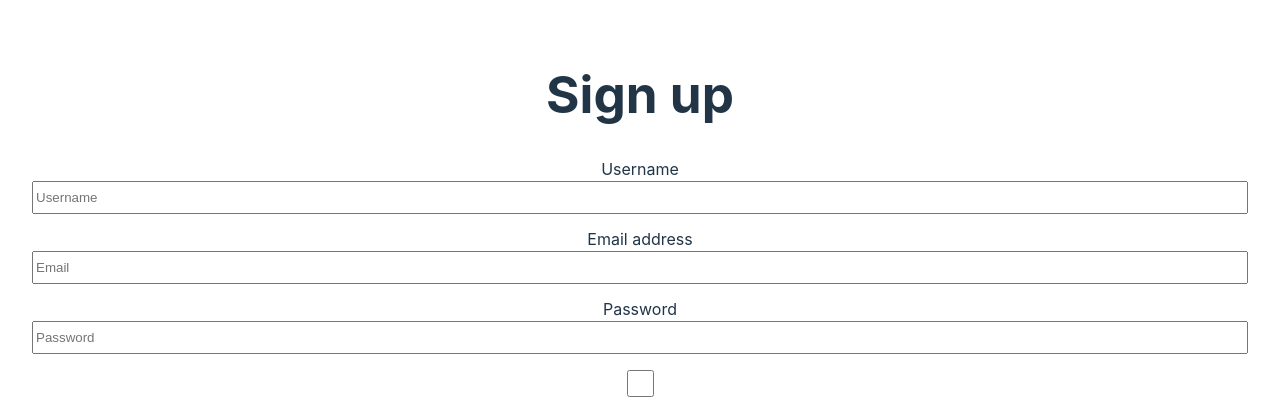
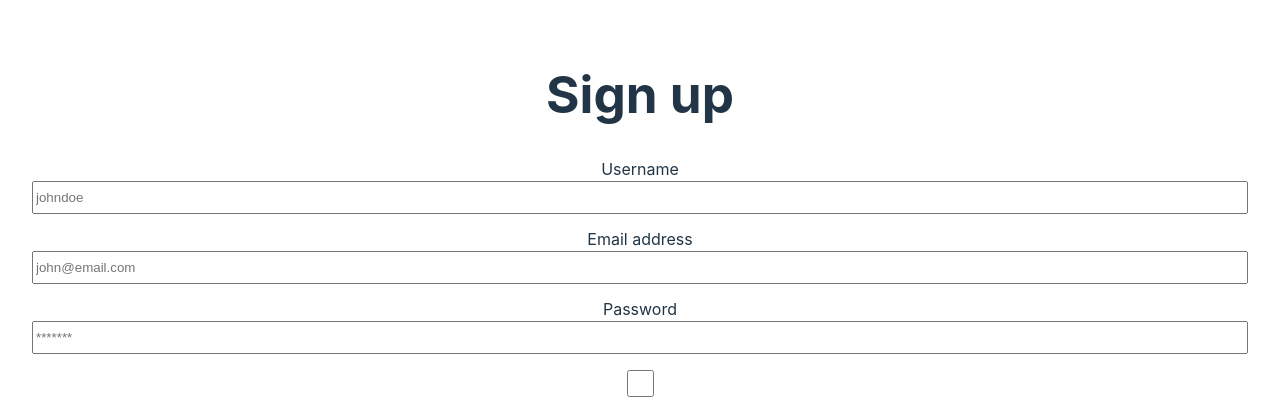
Before and after one commit to Technigo/final-boiler-plate-monorepo, a React (Vite) app in the folder frontend/: page /register in a window 1280 px wide. Shown: the top 404 px of the page. Built offline with nearby package versions, Linux system fonts and the light colour scheme; no server answers.

Commit message:
add consent to userStore and update register page

```diff
--- a/frontend/src/pages/Register.jsx
+++ b/frontend/src/pages/Register.jsx
@@ -21,17 +21,12 @@ export const Register = () => {
 
   // Function to handle the click event of the signup button.
   const onSignupClick = async () => {
-    if (!username || !password || !email) {
-      // Display an alert if any of the required fields are empty.
-      alert("Please enter email, username, and password");
-      return;
-    }
     try {
-      // Call the 'handleSignup' function from 'userStore' with 'username', 'password', and 'email' parameters.
-      await storeHandleSignup(username, password, email);
-      if (username && password && email) {
+      // Call the 'handleSignup' function from 'userStore' with 'username', 'password', 'email' and 'consent' parameters.
+      await storeHandleSignup(username, password, email, consent);
+      if (username && password && email && (consent===true)) {
         // If the signup is successful, navigate to the login route.
-        navigate("/login"); // Replace with your desired path
+        navigate("/login");
       }
     } catch (error) {
       // Handle any errors that occur during signup and display an alert.
@@ -45,15 +40,16 @@ export const Register = () => {
     <div>
       <h1>Sign up</h1>
       <div className="user-registration">
-        {/* Create input fields for 'email', 'username', and 'password' and associate them with state variables. */}
+        {/* Create input fields for 'email', 'username', 'password', 'consent' and associate them with state variables. */}
         <label htmlFor="username">Username</label>
         <input
           type="text"
           name="username"
           id="username"
-          placeholder="Username"
+          placeholder="johndoe"
           value={username}
           onChange={(e) => setUsername(e.target.value)}
+          required
         />
 
         <label htmlFor="email">Email address</label>
@@ -61,9 +57,10 @@ export const Register = () => {
           type="text"
           name="email"
           id="email"
-          placeholder="Email"
+          placeholder="john@email.com"
           value={email}
           onChange={(e) => setEmail(e.target.value)}
+          required
         />
 
         <label htmlFor="password">Password</label>
@@ -71,9 +68,10 @@ export const Register = () => {
           type="password"
           name="password"
           id="password"
-          placeholder="Password"
+          placeholder="*******"
           value={password}
           onChange={(e) => setPassword(e.target.value)}
+          required
         />
 
         <input
@@ -82,6 +80,7 @@ export const Register = () => {
           id="consent"
           value={consent}
           onChange={(e) => setConsent(!e.target.value)}
+          required
         />
         <label htmlFor="consent">I agree to terms and policy</label>
 
--- a/frontend/src/stores/userStore.jsx
+++ b/frontend/src/stores/userStore.jsx
@@ -39,7 +39,7 @@ export const userStore = create((set) => ({
   // FUNCTION TO REGISTER USERS
   handleSignup: async (username, password, email, consent) => {
     // Check if required fields are provided and display an alert if not.
-    if (!username || !password || !email || !consent) {
+    if (!username || !password || !email || (consent===false)) {
       alert("Please fill in all the fields");
       return;
     }
```
